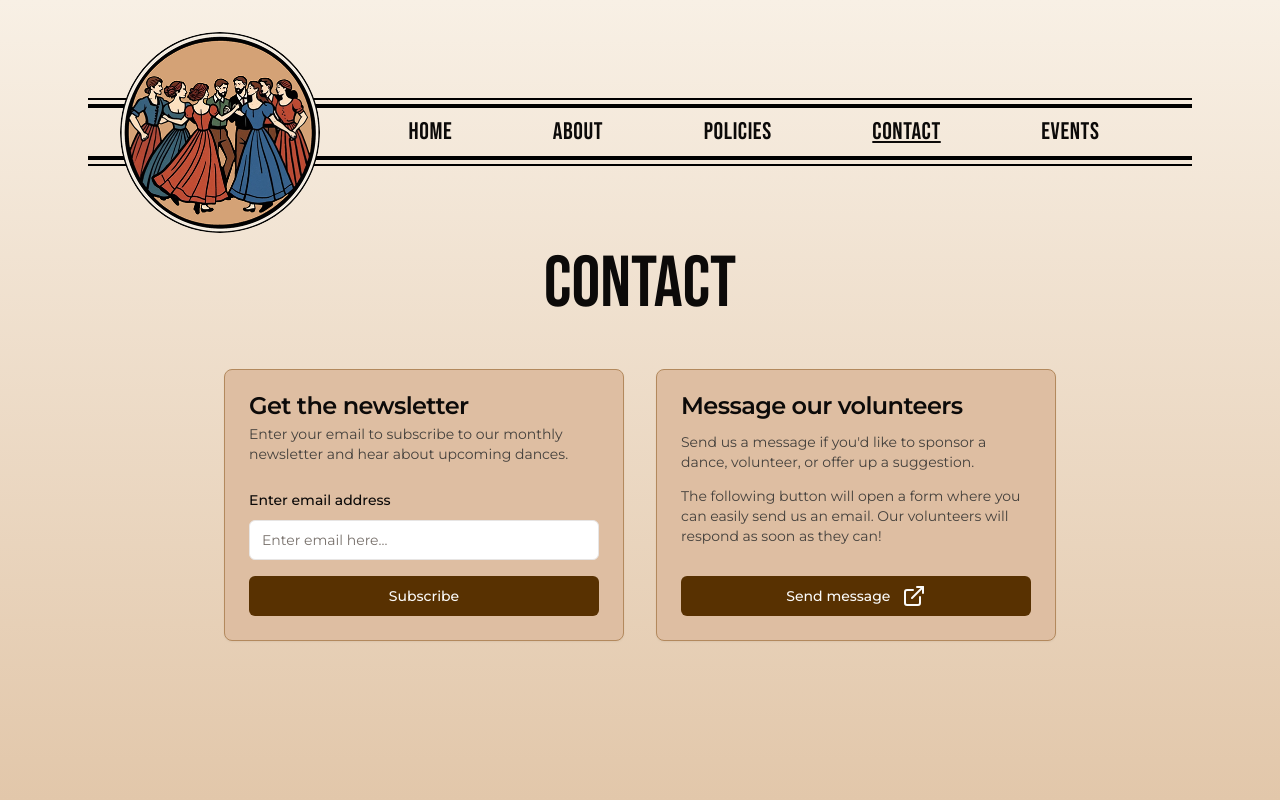
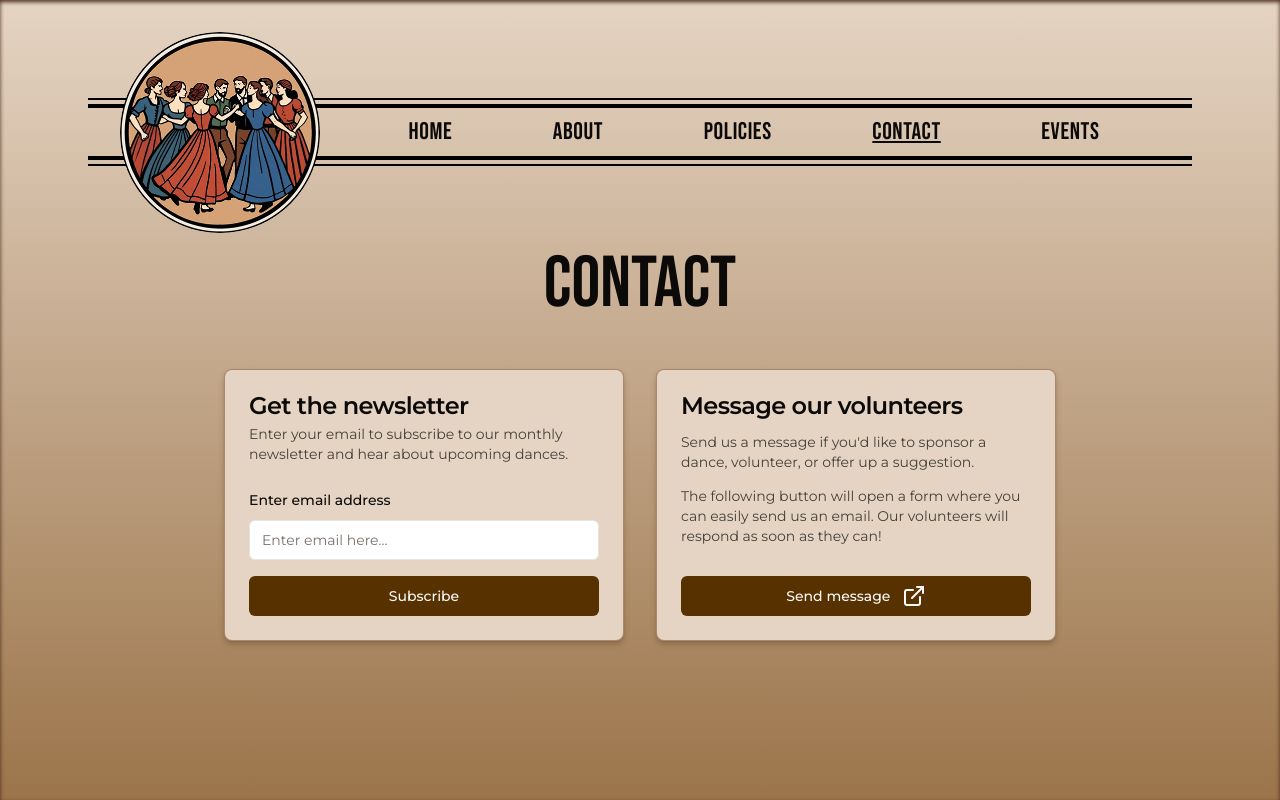
Before and after one commit to santacruzcontra/homepage, a Next.js app: page /contact in a window 1280 px wide. Built offline with nearby package versions, Linux system fonts and the light colour scheme.

Commit message:
Update page and card styling to be a bit more dynamic and engaging

```diff
--- a/src/app/layout.tsx
+++ b/src/app/layout.tsx
@@ -23,7 +23,7 @@ export default function RootLayout({
 }) {
   return (
     <html lang="en" className={`${montserrat.className} ${bebasNeue.variable}`}>
-      <body className="min-h-dvh bg-gradient-to-b from-[#f8f0e5]  to-[#e2c7aa] text-stone-950">
+      <body className="min-h-dvh bg-gradient-to-b from-[#E5D4C3]  to-[#9B744A] text-stone-950 shadow-inner shadow-[#482919]">
         <Header />
         <main className="flex flex-col items-stretch justify-start">
           <div className="container flex flex-col items-start justify-start">
--- a/src/components/ui/card.tsx
+++ b/src/components/ui/card.tsx
@@ -6,7 +6,7 @@ const Card = forwardRef<HTMLDivElement, React.HTMLAttributes<HTMLDivElement>>(
     <div
       ref={ref}
       className={cn(
-        "rounded-lg border border-[#B3895D] bg-[#DEBEA2] text-card-foreground shadow-sm",
+        "rounded-lg border border-[#81583A] border-opacity-60 bg-[#E5D4C3] text-card-foreground shadow-md shadow-[#734F3877]",
         className,
       )}
       {...props}
```
